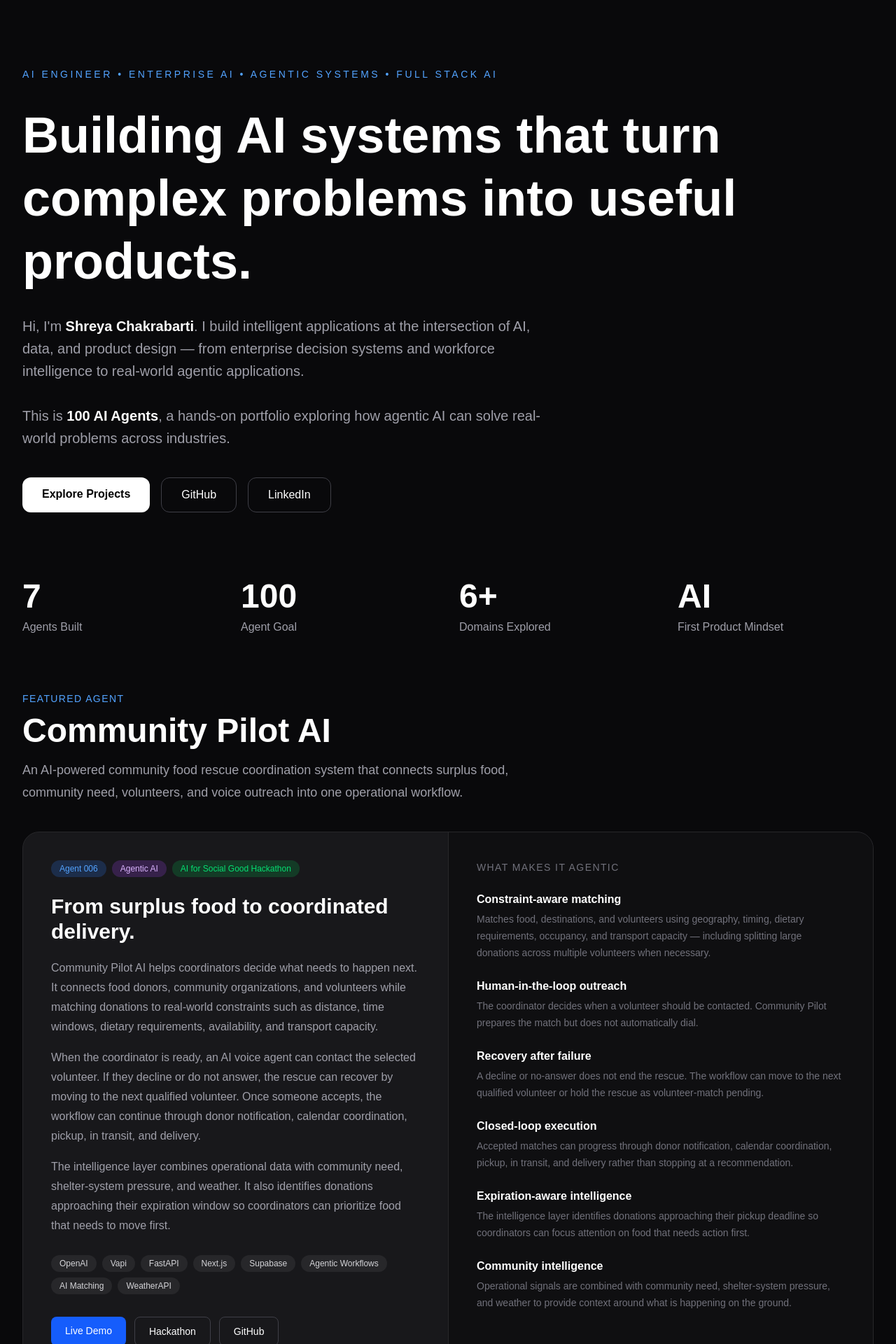
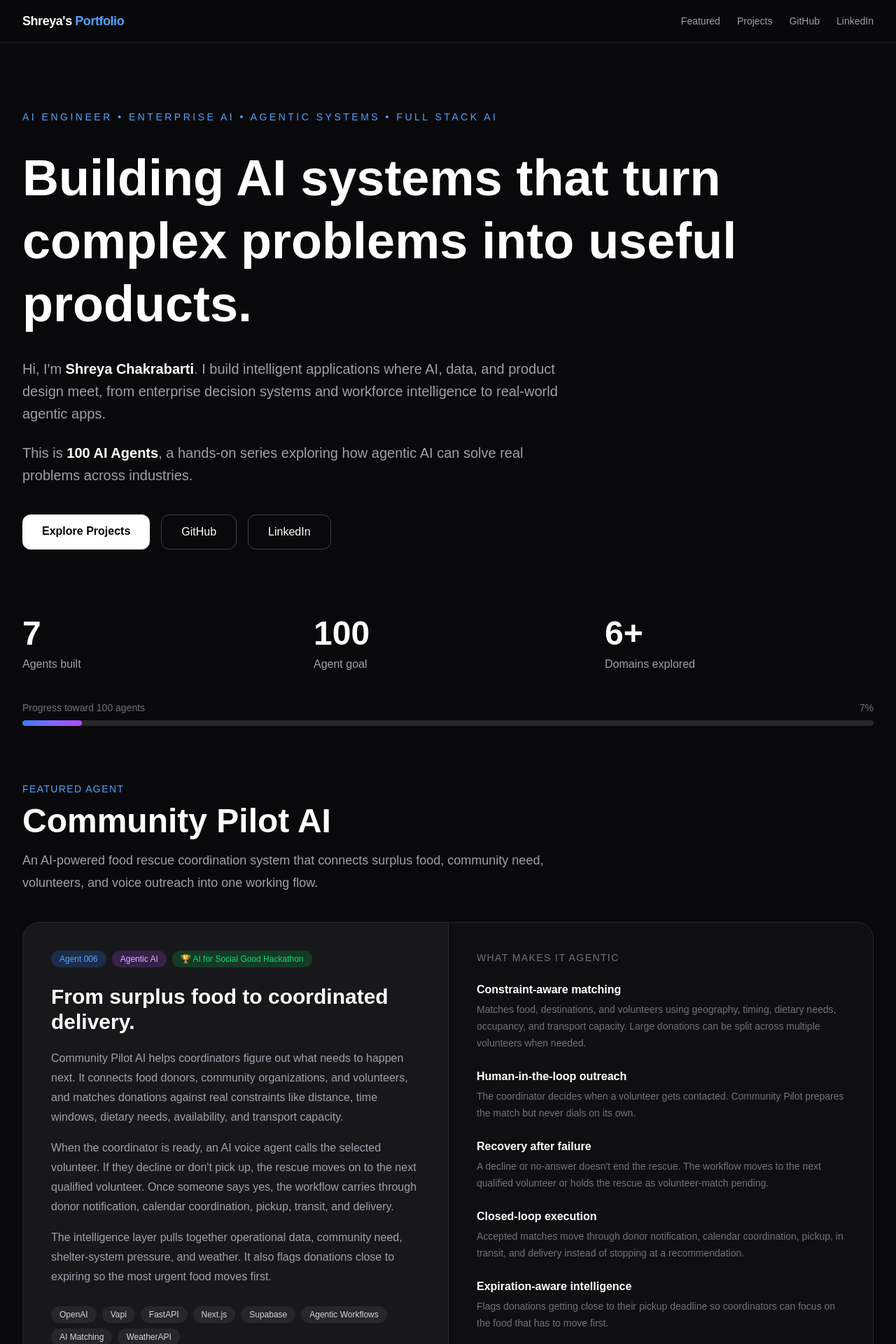
Before and after one commit to shreya19888/ai-portfolio, a Next.js app: page / in a window 1280 px wide. Shown: the top 1920 px of the page at 70% size. Built offline with nearby package versions, Linux system fonts and the light colour scheme.

Commit message:
ai-portfolio

```diff
--- a/app/page.tsx
+++ b/app/page.tsx
@@ -1,14 +1,123 @@
+import type { Metadata } from "next";
 import { agents } from "./data/agents";
 
-const domainCount = new Set(
-  agents.map((agent) => agent.industry)
-).size;
+export const metadata: Metadata = {
+  title: "Shreya's Portfolio",
+  description:
+    "Shreya Chakrabarti's AI engineering portfolio and the 100 AI Agents project: agentic systems, enterprise AI, and full stack AI products built in public.",
+};
+
+const AGENT_GOAL = 100;
+
+const domainCount = new Set(agents.map((agent) => agent.industry)).size;
+const progress = Math.min(
+  100,
+  Math.round((agents.length / AGENT_GOAL) * 100)
+);
+
+// Add new hackathons here instead of nesting more ternaries
+const hackathonLinks: Record<string, string> = {
+  youcam: "https://youcam-api.devpost.com/",
+  datahub: "https://datahub.devpost.com/",
+  "social good": "https://oa-ai-for-social-good.devpost.com/",
+};
+
+function getHackathonLink(name: string) {
+  const lower = name.toLowerCase();
+  const match = Object.keys(hackathonLinks).find((key) =>
+    lower.includes(key)
+  );
+  return match ? hackathonLinks[match] : null;
+}
+
+const navLinks = [
+  { label: "Featured", href: "#featured" },
+  { label: "Projects", href: "#projects" },
+];
+
+const socialLinks = [
+  { label: "GitHub", href: "https://github.com/shreya19888" },
+  {
+    label: "LinkedIn",
+    href: "https://www.linkedin.com/in/shreya-chakrabarti/",
+  },
+];
+
+const featuredCapabilities = [
+  {
+    title: "Constraint-aware matching",
+    body: "Matches food, destinations, and volunteers using geography, timing, dietary needs, occupancy, and transport capacity. Large donations can be split across multiple volunteers when needed.",
+  },
+  {
+    title: "Human-in-the-loop outreach",
+    body: "The coordinator decides when a volunteer gets contacted. Community Pilot prepares the match but never dials on its own.",
+  },
+  {
+    title: "Recovery after failure",
+    body: "A decline or no-answer doesn't end the rescue. The workflow moves to the next qualified volunteer or holds the rescue as volunteer-match pending.",
+  },
+  {
+    title: "Closed-loop execution",
+    body: "Accepted matches move through donor notification, calendar coordination, pickup, in transit, and delivery instead of stopping at a recommendation.",
+  },
+  {
+    title: "Expiration-aware intelligence",
+    body: "Flags donations getting close to their pickup deadline so coordinators can focus on the food that has to move first.",
+  },
+  {
+    title: "Community intelligence",
+    body: "Blends operational signals with community need, shelter-system pressure, and weather to show what's actually happening on the ground.",
+  },
+];
+
+const featuredTech = [
+  "OpenAI",
+  "Vapi",
+  "FastAPI",
+  "Next.js",
+  "Supabase",
+  "Agentic Workflows",
+  "AI Matching",
+  "WeatherAPI",
+];
 
 export default function Home() {
   return (
     <main className="min-h-screen bg-zinc-950 text-white">
+      {/* Header */}
+      <header className="sticky top-0 z-50 border-b border-zinc-800/80 bg-zinc-950/80 backdrop-blur">
+        <nav className="mx-auto flex max-w-7xl items-center justify-between px-8 py-4">
+          <a href="#top" className="text-lg font-bold tracking-tight">
+            Shreya&apos;s <span className="text-blue-400">Portfolio</span>
+          </a>
+
+          <div className="flex items-center gap-6 text-sm text-zinc-400">
+            {navLinks.map((link) => (
+              <a
+                key={link.href}
+                href={link.href}
+                className="hidden transition hover:text-white sm:inline"
+              >
+                {link.label}
+              </a>
+            ))}
+            {socialLinks.map((link) => (
+              <a
+                key={link.href}
+                href={link.href}
+                target="_blank"
+                rel="noopener noreferrer"
+                className="transition hover:text-white"
+              >
+                {link.label}
+              </a>
+            ))}
+          </div>
+        </nav>
+      </header>
+
       {/* Hero */}
-      <section className="mx-auto max-w-7xl px-8 pb-24 pt-24">
+      <section id="top" className="mx-auto max-w-7xl px-8 pb-24 pt-24">
         <div className="max-w-5xl">
           <p className="text-sm font-medium uppercase tracking-[0.25em] text-blue-400">
             AI Engineer • Enterprise AI • Agentic Systems • Full Stack AI
@@ -24,17 +133,16 @@ export default function Home() {
             <span className="font-semibold text-white">
               Shreya Chakrabarti
             </span>
-            . I build intelligent applications at the intersection of AI,
-            data, and product design — from enterprise decision systems and
-            workforce intelligence to real-world agentic applications.
-            <br />
-            <br />
+            . I build intelligent applications where AI, data, and product
+            design meet, from enterprise decision systems and workforce
+            intelligence to real-world agentic apps.
+          </p>
+
+          <p className="mt-6 max-w-3xl text-xl leading-8 text-zinc-400">
             This is{" "}
-            <span className="font-semibold text-white">
-              100 AI Agents
-            </span>
-            , a hands-on portfolio exploring how agentic AI can solve
-            real-world problems across industries.
+            <span className="font-semibold text-white">100 AI Agents</span>,
+            a hands-on series exploring how agentic AI can solve real
+            problems across industries.
           </p>
 
           <div className="mt-10 flex flex-wrap gap-4">
@@ -45,54 +153,65 @@ export default function Home() {
               Explore Projects
             </a>
 
+            {socialLinks.map((link) => (
               <a
-              href="https://github.com/shreya19888"
+                key={link.href}
+                href={link.href}
                 target="_blank"
                 rel="noopener noreferrer"
                 className="rounded-xl border border-zinc-700 px-7 py-3 transition hover:border-blue-500"
               >
-              GitHub
+                {link.label}
               </a>
-
-            <a
-              href="https://www.linkedin.com/in/shreya-chakrabarti/"
-              target="_blank"
-              rel="noopener noreferrer"
-              className="rounded-xl border border-zinc-700 px-7 py-3 transition hover:border-blue-500"
-            >
-              LinkedIn
-            </a>
+            ))}
           </div>
         </div>
       </section>
 
       {/* Stats */}
       <section className="mx-auto max-w-7xl px-8 pb-20">
-        <div className="grid gap-8 md:grid-cols-4">
+        <div className="grid gap-8 sm:grid-cols-3">
           <div>
-            <h2 className="text-5xl font-black">{agents.length}</h2>
-            <p className="mt-2 text-zinc-400">Agents Built</p>
+            <p className="text-5xl font-black">{agents.length}</p>
+            <p className="mt-2 text-zinc-400">Agents built</p>
           </div>
 
           <div>
-            <h2 className="text-5xl font-black">100</h2>
-            <p className="mt-2 text-zinc-400">Agent Goal</p>
+            <p className="text-5xl font-black">{AGENT_GOAL}</p>
+            <p className="mt-2 text-zinc-400">Agent goal</p>
           </div>
 
           <div>
-            <h2 className="text-5xl font-black">{domainCount}+</h2>
-            <p className="mt-2 text-zinc-400">Domains Explored</p>
+            <p className="text-5xl font-black">{domainCount}+</p>
+            <p className="mt-2 text-zinc-400">Domains explored</p>
+          </div>
         </div>
 
-          <div>
-            <h2 className="text-5xl font-black">AI</h2>
-            <p className="mt-2 text-zinc-400">First Product Mindset</p>
+        <div className="mt-10">
+          <div className="mb-2 flex justify-between text-sm text-zinc-500">
+            <span>Progress toward {AGENT_GOAL} agents</span>
+            <span>{progress}%</span>
+          </div>
+          <div
+            className="h-2 w-full overflow-hidden rounded-full bg-zinc-800"
+            role="progressbar"
+            aria-valuenow={progress}
+            aria-valuemin={0}
+            aria-valuemax={100}
+          >
+            <div
+              className="h-full rounded-full bg-gradient-to-r from-blue-500 to-purple-500"
+              style={{ width: `${progress}%` }}
+            />
           </div>
         </div>
       </section>
 
       {/* Featured Project */}
-      <section className="mx-auto max-w-7xl px-8 pb-24">
+      <section
+        id="featured"
+        className="mx-auto max-w-7xl scroll-mt-24 px-8 pb-24"
+      >
         <div className="mb-10">
           <p className="text-sm uppercase tracking-widest text-blue-400">
             Featured Agent
@@ -103,9 +222,9 @@ export default function Home() {
           </h2>
 
           <p className="mt-4 max-w-3xl text-lg leading-8 text-zinc-400">
-            An AI-powered community food rescue coordination system that
-            connects surplus food, community need, volunteers, and voice
-            outreach into one operational workflow.
+            An AI-powered food rescue coordination system that connects
+            surplus food, community need, volunteers, and voice outreach into
+            one working flow.
           </p>
         </div>
 
@@ -128,7 +247,7 @@ export default function Home() {
                   rel="noopener noreferrer"
                   className="rounded-full bg-green-500/20 px-3 py-1 text-xs font-medium text-green-400 transition hover:bg-green-500/30"
                 >
-                  AI for Social Good Hackathon
+                  🏆 AI for Social Good Hackathon
                 </a>
               </div>
 
@@ -137,41 +256,30 @@ export default function Home() {
               </h3>
 
               <p className="mt-5 text-base leading-7 text-zinc-400">
-                Community Pilot AI helps coordinators decide what needs to
+                Community Pilot AI helps coordinators figure out what needs to
                 happen next. It connects food donors, community organizations,
-                and volunteers while matching donations to real-world
-                constraints such as distance, time windows, dietary
-                requirements, availability, and transport capacity.
+                and volunteers, and matches donations against real
+                constraints like distance, time windows, dietary needs,
+                availability, and transport capacity.
               </p>
 
               <p className="mt-4 text-base leading-7 text-zinc-400">
-                When the coordinator is ready, an AI voice agent can contact
-                the selected volunteer. If they decline or do not answer, the
-                rescue can recover by moving to the next qualified volunteer.
-                Once someone accepts, the workflow can continue through donor
-                notification, calendar coordination, pickup, in transit, and
-                delivery.
+                When the coordinator is ready, an AI voice agent calls the
+                selected volunteer. If they decline or don&apos;t pick up, the
+                rescue moves on to the next qualified volunteer. Once someone
+                says yes, the workflow carries through donor notification,
+                calendar coordination, pickup, transit, and delivery.
               </p>
 
               <p className="mt-4 text-base leading-7 text-zinc-400">
-                The intelligence layer combines operational data with
+                The intelligence layer pulls together operational data,
                 community need, shelter-system pressure, and weather. It also
-                identifies donations approaching their expiration window so
-                coordinators can prioritize food that needs to move first.
+                flags donations close to expiring so the most urgent food
+                moves first.
               </p>
 
-              {/* Technologies */}
               <div className="mt-7 flex flex-wrap gap-2">
-                {[
-                  "OpenAI",
-                  "Vapi",
-                  "FastAPI",
-                  "Next.js",
-                  "Supabase",
-                  "Agentic Workflows",
-                  "AI Matching",
-                  "WeatherAPI",
-                ].map((tech) => (
+                {featuredTech.map((tech) => (
                   <span
                     key={tech}
                     className="rounded-full bg-zinc-800 px-3 py-1 text-xs text-zinc-300"
@@ -181,7 +289,6 @@ export default function Home() {
                 ))}
               </div>
 
-              {/* Links */}
               <div className="mt-8 flex flex-wrap gap-3">
                 <a
                   href="https://community-pilot-ai.vercel.app/"
@@ -190,15 +297,6 @@ export default function Home() {
                   className="rounded-lg bg-blue-600 px-5 py-2.5 text-sm font-medium transition hover:bg-blue-500"
                 >
                   Live Demo
-                </a>
-
-                <a
-                  href="https://oa-ai-for-social-good.devpost.com/"
-                  target="_blank"
-                  rel="noopener noreferrer"
-                  className="rounded-lg border border-zinc-700 px-5 py-2.5 text-sm transition hover:border-blue-500"
-                >
-                  Hackathon
                 </a>
 
                 <a
@@ -219,78 +317,14 @@ export default function Home() {
               </p>
 
               <div className="mt-6 space-y-6">
-                <div>
-                  <h4 className="font-semibold text-white">
-                    Constraint-aware matching
-                  </h4>
-
+                {featuredCapabilities.map((cap) => (
+                  <div key={cap.title}>
+                    <h4 className="font-semibold text-white">{cap.title}</h4>
                     <p className="mt-1 text-sm leading-6 text-zinc-500">
-                    Matches food, destinations, and volunteers using
-                    geography, timing, dietary requirements, occupancy, and
-                    transport capacity — including splitting large donations
-                    across multiple volunteers when necessary.
+                      {cap.body}
                     </p>
                   </div>
-
-                <div>
-                  <h4 className="font-semibold text-white">
-                    Human-in-the-loop outreach
-                  </h4>
-
-                  <p className="mt-1 text-sm leading-6 text-zinc-500">
-                    The coordinator decides when a volunteer should be
-                    contacted. Community Pilot prepares the match but does not
-                    automatically dial.
-                  </p>
-                </div>
-
-                <div>
-                  <h4 className="font-semibold text-white">
-                    Recovery after failure
-                  </h4>
-
-                  <p className="mt-1 text-sm leading-6 text-zinc-500">
-                    A decline or no-answer does not end the rescue. The
-                    workflow can move to the next qualified volunteer or hold
-                    the rescue as volunteer-match pending.
-                  </p>
-                </div>
-
-                <div>
-                  <h4 className="font-semibold text-white">
-                    Closed-loop execution
-                  </h4>
-
-                  <p className="mt-1 text-sm leading-6 text-zinc-500">
-                    Accepted matches can progress through donor notification,
-                    calendar coordination, pickup, in transit, and delivery
-                    rather than stopping at a recommendation.
-                  </p>
-                </div>
-
-                <div>
-                  <h4 className="font-semibold text-white">
-                    Expiration-aware intelligence
-                  </h4>
-
-                  <p className="mt-1 text-sm leading-6 text-zinc-500">
-                    The intelligence layer identifies donations approaching
-                    their pickup deadline so coordinators can focus attention
-                    on food that needs action first.
-                  </p>
-                </div>
-
-                <div>
-                  <h4 className="font-semibold text-white">
-                    Community intelligence
-                  </h4>
-
-                  <p className="mt-1 text-sm leading-6 text-zinc-500">
-                    Operational signals are combined with community need,
-                    shelter-system pressure, and weather to provide context
-                    around what is happening on the ground.
-                  </p>
-                </div>
+                ))}
               </div>
             </div>
           </div>
@@ -298,10 +332,7 @@ export default function Home() {
       </section>
 
       {/* Portfolio */}
-      <section
-        id="projects"
-        className="mx-auto max-w-7xl px-8 pb-24"
-      >
+      <section id="projects" className="mx-auto max-w-7xl scroll-mt-24 px-8 pb-24">
         <div className="mb-12">
           <p className="text-sm uppercase tracking-widest text-blue-400">
             100 AI Agents
@@ -312,20 +343,24 @@ export default function Home() {
           </h2>
 
           <p className="mt-4 max-w-3xl text-lg text-zinc-400">
-            A growing collection of AI applications exploring how intelligent
-            systems can solve real problems across enterprise, healthcare,
-            workforce, developer productivity, climate, consumer wellness,
-            and beyond.
+            A growing collection of AI apps tackling real problems in
+            enterprise, healthcare, workforce, developer productivity,
+            climate, consumer wellness, and more.
           </p>
         </div>
 
         <div className="grid gap-8 md:grid-cols-2 lg:grid-cols-3">
-          {agents.map((agent) => (
-            <div
+          {agents.map((agent) => {
+            const hackathonUrl = agent.hackathon
+              ? getHackathonLink(agent.hackathon)
+              : null;
+
+            return (
+              <article
                 key={agent.id}
-              className="rounded-2xl border border-zinc-800 bg-zinc-900 p-6 transition-all duration-300 hover:-translate-y-1 hover:border-blue-500"
+                className="flex flex-col rounded-2xl border border-zinc-800 bg-zinc-900 p-6 transition-all duration-300 hover:-translate-y-1 hover:border-blue-500"
               >
-              <div className="mb-4 flex items-center justify-between">
+                <div className="mb-4 flex items-center justify-between gap-2">
                   <span className="rounded-full bg-blue-500/20 px-3 py-1 text-sm text-blue-400">
                     {agent.industry}
                   </span>
@@ -341,22 +376,21 @@ export default function Home() {
 
                 <h3 className="text-2xl font-bold">{agent.title}</h3>
 
-              {agent.hackathon && (
+                {agent.hackathon &&
+                  (hackathonUrl ? (
                     <a
-                  href={
-                    agent.hackathon.toLowerCase().includes("youcam")
-                      ? "https://youcam-api.devpost.com/"
-                      : agent.hackathon.toLowerCase().includes("datahub")
-                        ? "https://datahub.devpost.com/"
-                        : "#"
-                  }
+                      href={hackathonUrl}
                       target="_blank"
                       rel="noopener noreferrer"
-                  className="mt-2 inline-flex items-center gap-1 rounded-full bg-purple-500/20 px-3 py-1 text-xs font-medium text-purple-300 transition hover:bg-purple-500/30"
+                      className="mt-2 inline-flex w-fit items-center gap-1 rounded-full bg-purple-500/20 px-3 py-1 text-xs font-medium text-purple-300 transition hover:bg-purple-500/30"
                     >
                       🏆 {agent.hackathon}
                     </a>
-              )}
+                  ) : (
+                    <span className="mt-2 inline-flex w-fit items-center gap-1 rounded-full bg-purple-500/20 px-3 py-1 text-xs font-medium text-purple-300">
+                      🏆 {agent.hackathon}
+                    </span>
+                  ))}
 
                 <p className="mt-3 text-zinc-400">{agent.tagline}</p>
 
@@ -371,7 +405,8 @@ export default function Home() {
                   ))}
                 </div>
 
-              <div className="mt-8 flex gap-3">
+                <div className="mt-auto flex gap-3 pt-8">
+                  {agent.demo && (
                     <a
                       href={agent.demo}
                       target="_blank"
@@ -380,7 +415,9 @@ export default function Home() {
                     >
                       Live Demo
                     </a>
+                  )}
 
+                  {agent.github && (
                     <a
                       href={agent.github}
                       target="_blank"
@@ -389,22 +426,42 @@ export default function Home() {
                     >
                       GitHub
                     </a>
+                  )}
                 </div>
-            </div>
-          ))}
+              </article>
+            );
+          })}
         </div>
       </section>
 
       {/* Footer */}
       <footer className="border-t border-zinc-800 py-12">
-        <div className="mx-auto max-w-7xl px-8">
-          <p className="text-center text-zinc-400">
+        <div className="mx-auto max-w-7xl px-8 text-center">
+          <p className="text-lg font-bold">
+            Shreya&apos;s <span className="text-blue-400">Portfolio</span>
+          </p>
+
+          <p className="mx-auto mt-4 max-w-2xl text-zinc-400">
             Building AI products with Next.js, TypeScript, React, OpenAI,
             LangGraph, computer vision, agentic workflows, and modern cloud
-            technologies.
+            tech.
           </p>
 
-          <p className="mt-4 text-center text-sm text-zinc-600">
+          <div className="mt-6 flex justify-center gap-6 text-sm text-zinc-400">
+            {socialLinks.map((link) => (
+              <a
+                key={link.href}
+                href={link.href}
+                target="_blank"
+                rel="noopener noreferrer"
+                className="transition hover:text-white"
+              >
+                {link.label}
+              </a>
+            ))}
+          </div>
+
+          <p className="mt-6 text-sm text-zinc-600">
             © {new Date().getFullYear()} Shreya Chakrabarti
           </p>
         </div>
```
Lines whose indentation alone changed are shown as unchanged.
